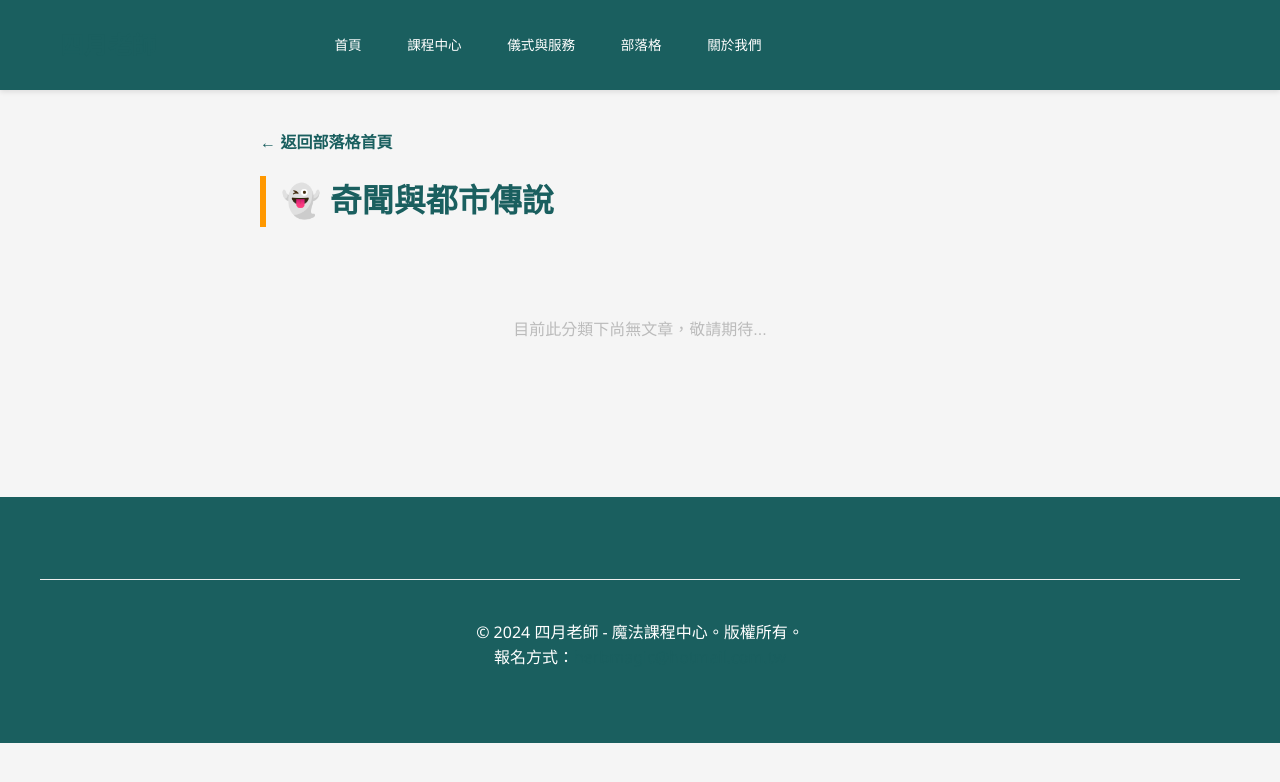
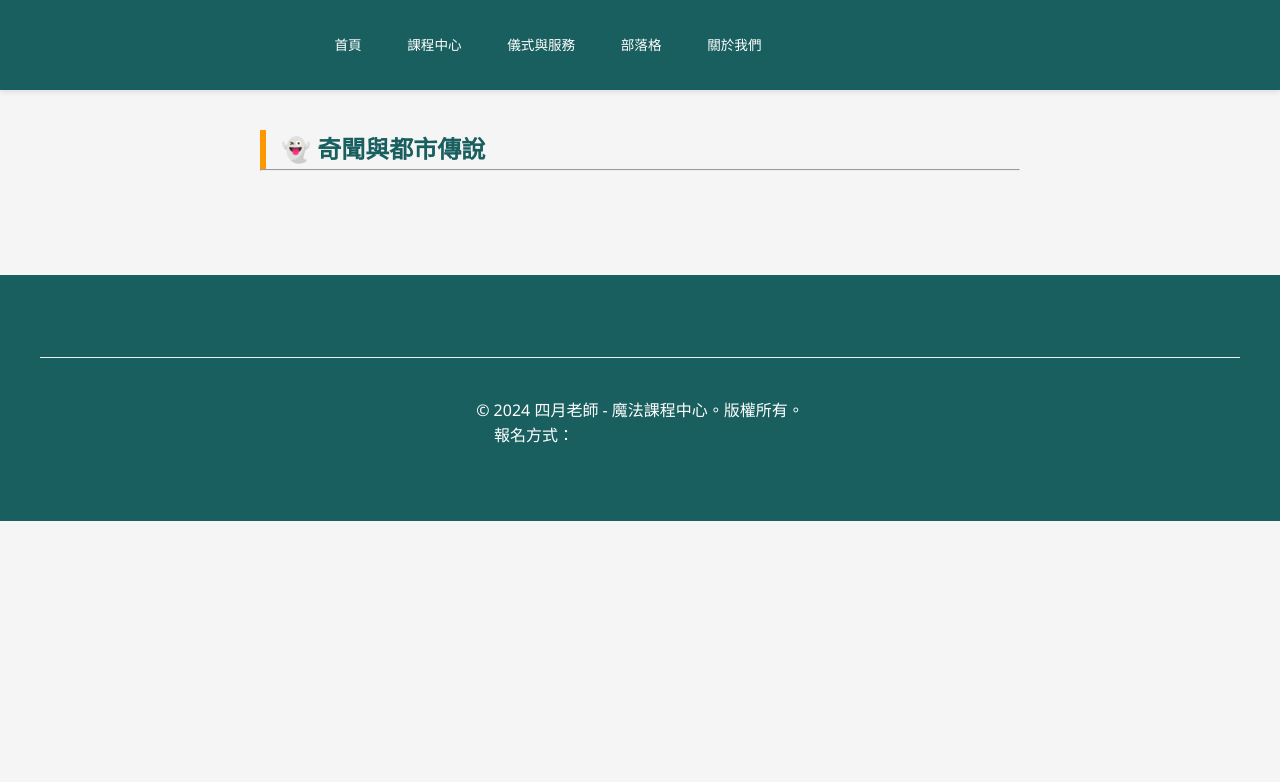
Before and after one commit to light4uliuphone-lang/hoodoo, a Jekyll site: the page built from blog/category/legend.html, in a window 1280 px wide. Shown: the top 782 px of the page. Built offline with Jekyll 4.4.1, drawn with Linux system fonts in a browser that asks for light colours; comment, search, counter and statistics services are not loaded.

Commit message:
Update legend.html

```diff
--- a/blog/category/legend.html
+++ b/blog/category/legend.html
@@ -1,34 +1,18 @@
 ---
 layout: default
-title: "分類：奇聞與都市傳說 - 四月老師"
+title: "分類：奇聞與都市傳說"
 permalink: /blog/category/legend.html
 ---
 
-<div style="max-width: 800px; margin: 0 auto; padding: 40px 20px; font-family: sans-serif;">
-    <div style="margin-bottom: 20px;">
-        <a href="/blog/" style="color: #1a5f5f; text-decoration: none; font-weight: bold;">← 返回部落格首頁</a>
-    </div>
-
-    <header style="border-left: 6px solid #ff9800; padding-left: 15px; margin-bottom: 40px;">
-        <h1 style="color: #1a5f5f; font-size: 2rem; margin: 0;">👻 奇聞與都市傳說</h1>
-    </header>
-
-    <div class="category-main-content">
-        {% assign posts = site.posts | where_exp: "item", "item.categories contains 'legend' or item.category == 'legend'" %}
-        {% for post in posts %}
-            <article style="margin-bottom: 30px; padding-bottom: 20px; border-bottom: 1px solid #eee;">
-                <div style="color: #888; font-size: 0.85rem; margin-bottom: 10px;">📅 {{ post.date | date: "%Y/%m/%d" }}</div>
-                <h3 style="margin: 0 0 10px 0; font-size: 1.4rem;">
-                    <a href="{{ post.url | relative_url }}" style="color: #333; text-decoration: none; font-weight: bold;">{{ post.title }}</a>
-                </h3>
-                <div style="color: #666; line-height: 1.6; font-size: 1rem;">
-                    {{ post.excerpt | strip_html | truncate: 120 }}
-                </div>
-            </article>
-        {% endfor %}
-
-        {% if posts.size == 0 %}
-            <p style="text-align: center; color: #bbb; padding: 50px 0;">目前此分類下尚無文章，敬請期待...</p>
-        {% endif %}
-    </div>
+<div style="max-width: 800px; margin: 0 auto; padding: 40px 20px;">
+    <h2 style="border-left: 6px solid #ff9800; padding-left: 15px; color: #1a5f5f;">👻 奇聞與都市傳說</h2>
+    <hr>
+    {% for post in site.posts %}
+      {% if post.categories contains "legend" or post.category == "legend" %}
+        <article style="margin-bottom: 20px;">
+            <small>{{ post.date | date: "%Y/%m/%d" }}</small>
+            <h3><a href="{{ post.url | relative_url }}">{{ post.title }}</a></h3>
+        </article>
+      {% endif %}
+    {% endfor %}
 </div>
```
